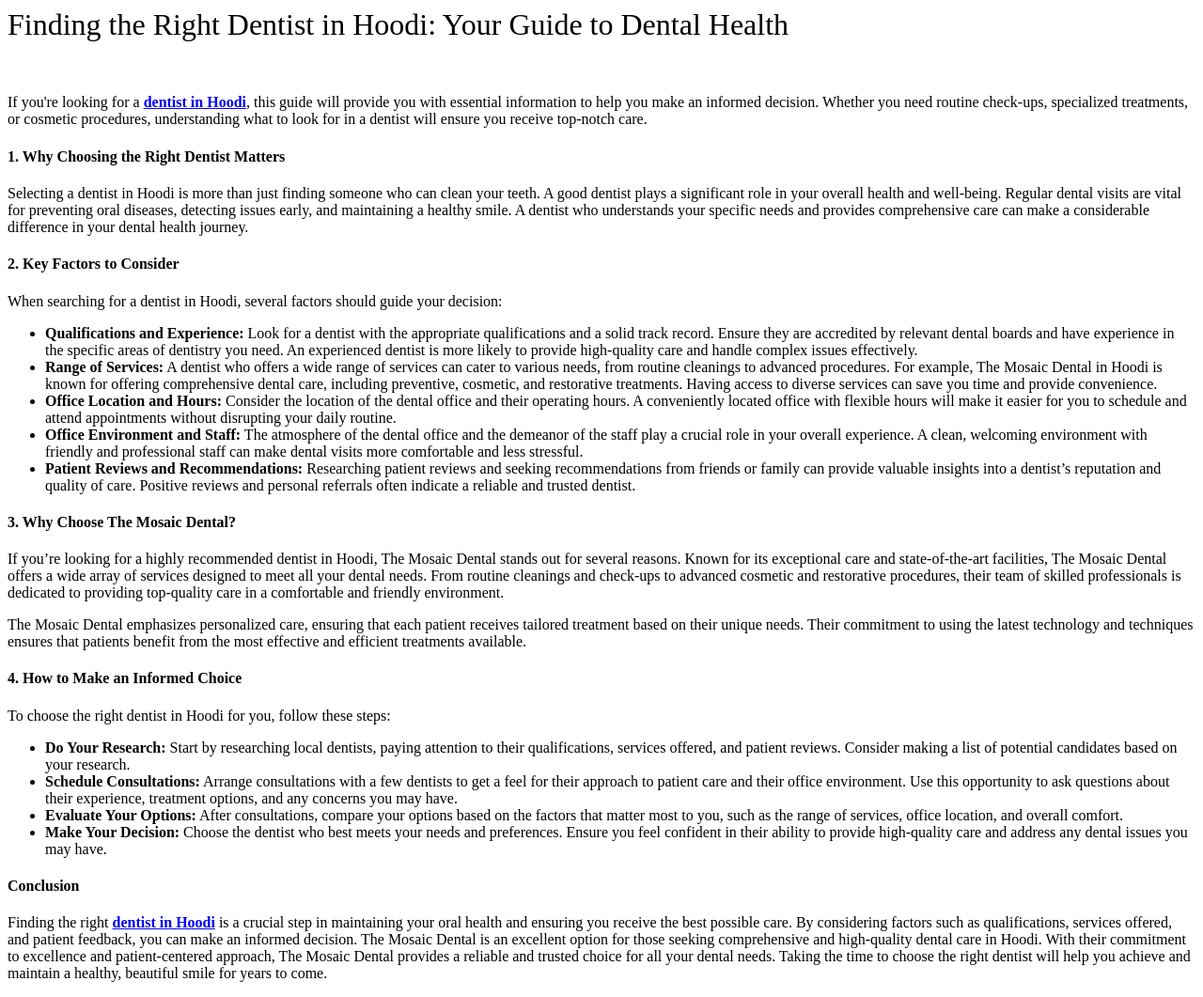
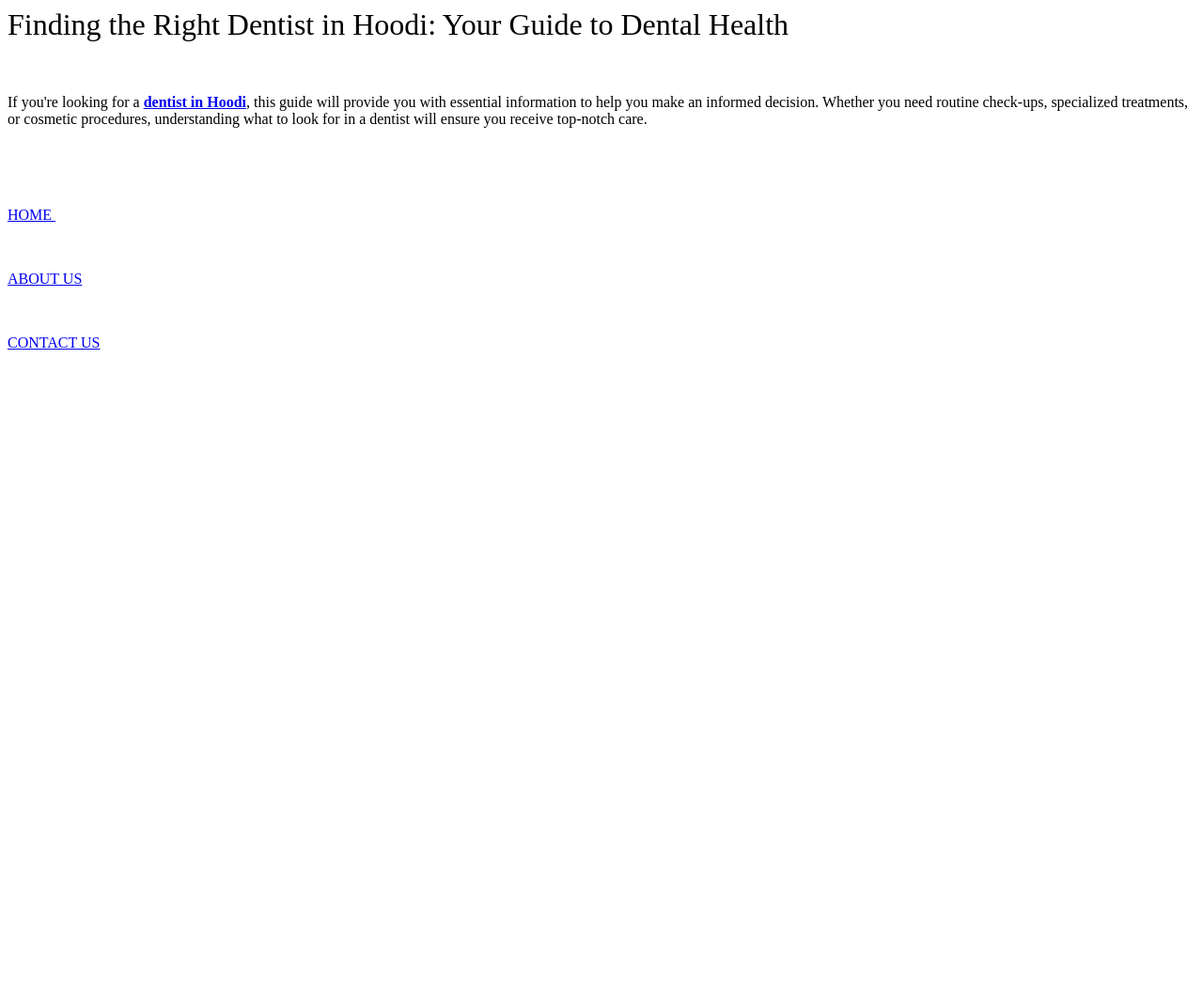
Before and after one commit to themosaicdentalbk/home, a plain HTML site: page index.html in a window 1280 px wide. Shown: the whole page at 94% size. After the commit the page ends 800 px from the top, so only its background shows below. Drawn offline with Linux system fonts and the light colour scheme.

Commit message:
Add files via upload

```diff
--- a/index.html
+++ b/index.html
@@ -1,27 +1,10 @@
 <h1><span style="font-weight: 400;">Finding the Right Dentist in Hoodi: Your Guide to Dental Health</span></h1>
 <p>&nbsp;</p>
 <p><span style="font-weight: 400;">If you're looking for a </span><a href="https://maps.app.goo.gl/KA8NkiMuoYjLFmy67"><strong>dentist in Hoodi</strong></a><span style="font-weight: 400;">, this guide will provide you with essential information to help you make an informed decision. Whether you need routine check-ups, specialized treatments, or cosmetic procedures, understanding what to look for in a dentist will ensure you receive top-notch care.</span></p>
-<h4><strong>1. Why Choosing the Right Dentist Matters</strong></h4>
-<p><span style="font-weight: 400;">Selecting a dentist in Hoodi is more than just finding someone who can clean your teeth. A good dentist plays a significant role in your overall health and well-being. Regular dental visits are vital for preventing oral diseases, detecting issues early, and maintaining a healthy smile. A dentist who understands your specific needs and provides comprehensive care can make a considerable difference in your dental health journey.</span></p>
-<h4><strong>2. Key Factors to Consider</strong></h4>
-<p><span style="font-weight: 400;">When searching for a dentist in Hoodi, several factors should guide your decision:</span></p>
-<ul>
-<li style="font-weight: 400;" aria-level="1"><strong>Qualifications and Experience:</strong><span style="font-weight: 400;"> Look for a dentist with the appropriate qualifications and a solid track record. Ensure they are accredited by relevant dental boards and have experience in the specific areas of dentistry you need. An experienced dentist is more likely to provide high-quality care and handle complex issues effectively.</span></li>
-<li style="font-weight: 400;" aria-level="1"><strong>Range of Services:</strong><span style="font-weight: 400;"> A dentist who offers a wide range of services can cater to various needs, from routine cleanings to advanced procedures. For example, The Mosaic Dental in Hoodi is known for offering comprehensive dental care, including preventive, cosmetic, and restorative treatments. Having access to diverse services can save you time and provide convenience.</span></li>
-<li style="font-weight: 400;" aria-level="1"><strong>Office Location and Hours:</strong><span style="font-weight: 400;"> Consider the location of the dental office and their operating hours. A conveniently located office with flexible hours will make it easier for you to schedule and attend appointments without disrupting your daily routine.</span></li>
-<li style="font-weight: 400;" aria-level="1"><strong>Office Environment and Staff:</strong><span style="font-weight: 400;"> The atmosphere of the dental office and the demeanor of the staff play a crucial role in your overall experience. A clean, welcoming environment with friendly and professional staff can make dental visits more comfortable and less stressful.</span></li>
-<li style="font-weight: 400;" aria-level="1"><strong>Patient Reviews and Recommendations:</strong><span style="font-weight: 400;"> Researching patient reviews and seeking recommendations from friends or family can provide valuable insights into a dentist&rsquo;s reputation and quality of care. Positive reviews and personal referrals often indicate a reliable and trusted dentist.</span></li>
-</ul>
-<h4><strong>3. Why Choose The Mosaic Dental?</strong></h4>
-<p><span style="font-weight: 400;">If you&rsquo;re looking for a highly recommended dentist in Hoodi, The Mosaic Dental stands out for several reasons. Known for its exceptional care and state-of-the-art facilities, The Mosaic Dental offers a wide array of services designed to meet all your dental needs. From routine cleanings and check-ups to advanced cosmetic and restorative procedures, their team of skilled professionals is dedicated to providing top-quality care in a comfortable and friendly environment.</span></p>
-<p><span style="font-weight: 400;">The Mosaic Dental emphasizes personalized care, ensuring that each patient receives tailored treatment based on their unique needs. Their commitment to using the latest technology and techniques ensures that patients benefit from the most effective and efficient treatments available.</span></p>
-<h4><strong>4. How to Make an Informed Choice</strong></h4>
-<p><span style="font-weight: 400;">To choose the right dentist in Hoodi for you, follow these steps:</span></p>
-<ul>
-<li style="font-weight: 400;" aria-level="1"><strong>Do Your Research:</strong><span style="font-weight: 400;"> Start by researching local dentists, paying attention to their qualifications, services offered, and patient reviews. Consider making a list of potential candidates based on your research.</span></li>
-<li style="font-weight: 400;" aria-level="1"><strong>Schedule Consultations:</strong><span style="font-weight: 400;"> Arrange consultations with a few dentists to get a feel for their approach to patient care and their office environment. Use this opportunity to ask questions about their experience, treatment options, and any concerns you may have.</span></li>
-<li style="font-weight: 400;" aria-level="1"><strong>Evaluate Your Options:</strong><span style="font-weight: 400;"> After consultations, compare your options based on the factors that matter most to you, such as the range of services, office location, and overall comfort.</span></li>
-<li style="font-weight: 400;" aria-level="1"><strong>Make Your Decision:</strong><span style="font-weight: 400;"> Choose the dentist who best meets your needs and preferences. Ensure you feel confident in their ability to provide high-quality care and address any dental issues you may have.</span></li>
-</ul>
-<h4><strong>Conclusion</strong></h4>
-<p><span style="font-weight: 400;">Finding the right </span><a href="https://themosaicdental.in/"><strong>dentist in Hoodi</strong></a><span style="font-weight: 400;"> is a crucial step in maintaining your oral health and ensuring you receive the best possible care. By considering factors such as qualifications, services offered, and patient feedback, you can make an informed decision. The Mosaic Dental is an excellent option for those seeking comprehensive and high-quality dental care in Hoodi. With their commitment to excellence and patient-centered approach, The Mosaic Dental provides a reliable and trusted choice for all your dental needs. Taking the time to choose the right dentist will help you achieve and maintain a healthy, beautiful smile for years to come.</span></p>
+<p>&nbsp;</p>
+<p>&nbsp;</p>
+<p><a href="https://themosaicdental.in/" target="_blank" rel="noopener"><span style="font-weight: 400;">HOME&nbsp;</span></a></p>
+<p>&nbsp;</p>
+<p><a href="https://themosaicdental.in/about-us/" target="_blank" rel="noopener">ABOUT US</a></p>
+<p>&nbsp;</p>
+<p><a href="https://themosaicdental.in/contact/" target="_blank" rel="noopener">CONTACT US</a></p>
```
